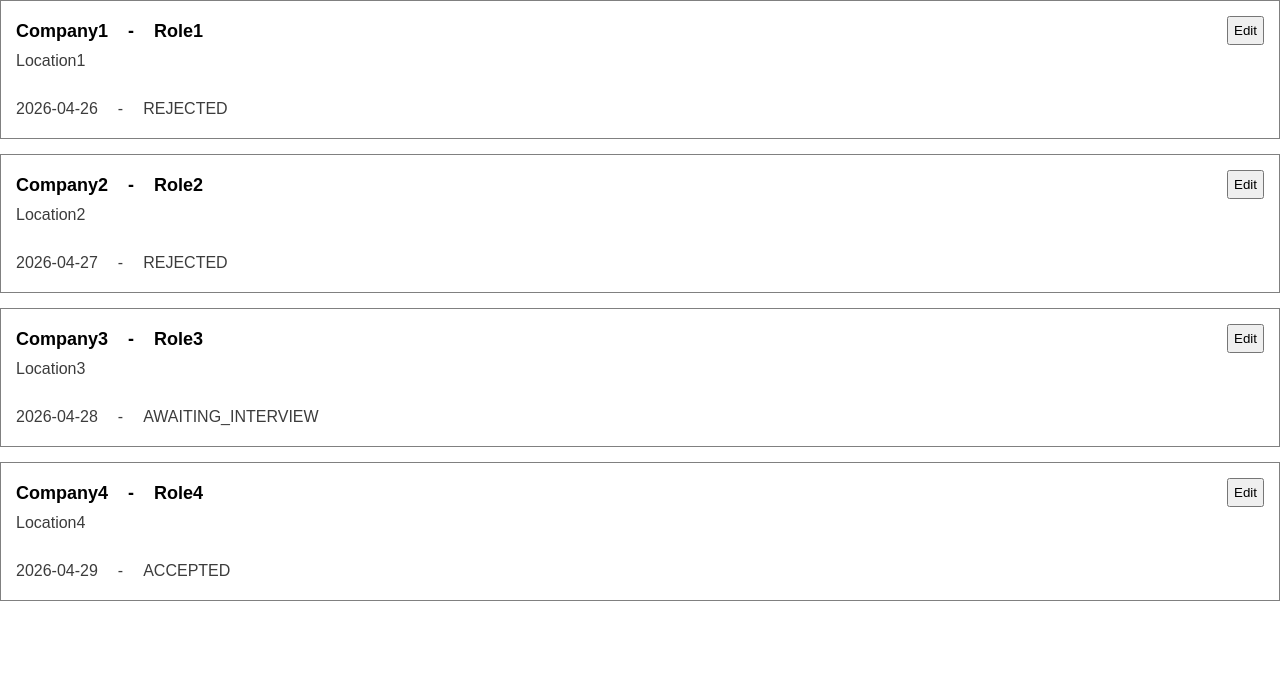
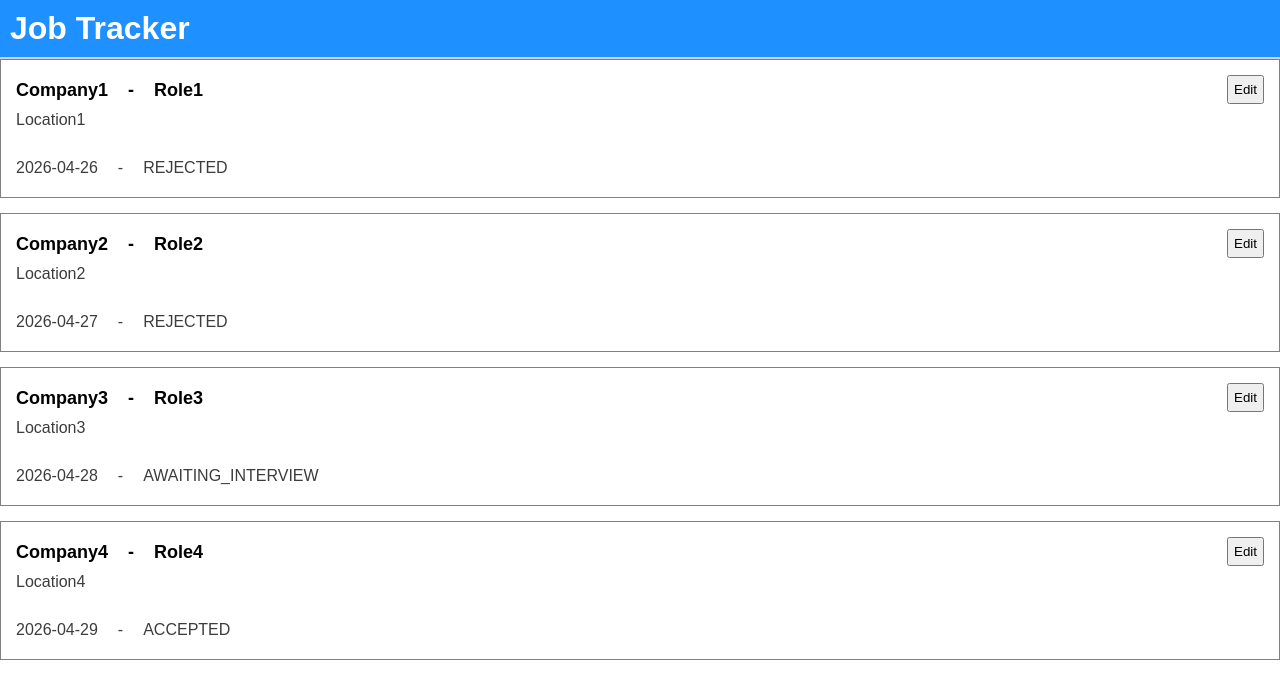
Before and after one commit to jblego9/job-tracker, a React app in the folder frontend/: page / in a window 1280 px wide. Shown: the top 698 px of the page. Built offline with nearby package versions, Linux system fonts and the light colour scheme; the HTML template or start-up script is replaced by a standard one.

Commit message:
Added header

```diff
--- a/frontend/src/components/applications-list.jsx
+++ b/frontend/src/components/applications-list.jsx
@@ -24,5 +24,5 @@ export default function ApplicationsList({ applications }) {
                 </li>
             ))}
         </ol>
-    )
+    );
 }
--- /dev/null
+++ b/frontend/src/components/header.jsx
@@ -0,0 +1,7 @@
+export default function Header() {
+    return (
+        <header className="header">
+            <a href="/">Job Tracker</a>
+        </header>
+    );
+}
--- a/frontend/src/main.jsx
+++ b/frontend/src/main.jsx
@@ -1,11 +1,13 @@
-import { StrictMode } from 'react'
-import { createRoot } from 'react-dom/client'
-import './styles.css'
-import getTestData from './test-data.js'
-import ApplicationsList from './components/applications-list.jsx'
+import { StrictMode } from "react"
+import { createRoot } from "react-dom/client"
+import "./styles.css"
+import getTestData from "./test-data.js"
+import ApplicationsList from "./components/applications-list.jsx"
+import Header from "./components/header.jsx"
 
-createRoot(document.getElementById('root')).render(
-  <StrictMode>
-    <ApplicationsList applications={getTestData()} />
-  </StrictMode>,
+createRoot(document.getElementById("root")).render(
+    <StrictMode>
+        <Header />
+        <ApplicationsList applications={getTestData()} />
+    </StrictMode>
 )
--- a/frontend/src/styles.css
+++ b/frontend/src/styles.css
@@ -1,3 +1,8 @@
+:root {
+    --primary-color: dodgerblue;
+    --border-color: lightgray;
+}
+
 * {
     font-family: Arial, Helvetica, sans-serif;
 }
@@ -5,6 +10,22 @@
 body {
     margin: 0;
     padding: 0;
+}
+
+.header {
+    padding: 10px;
+
+    background-color: var(--primary-color);
+    border-bottom: 2px solid var(--border-color);
+
+    font-size: xx-large;
+    font-weight: bold;
+
+    & a {
+        color: white;
+
+        text-decoration: none;
+    }
 }
 
 .applications-list {
```
